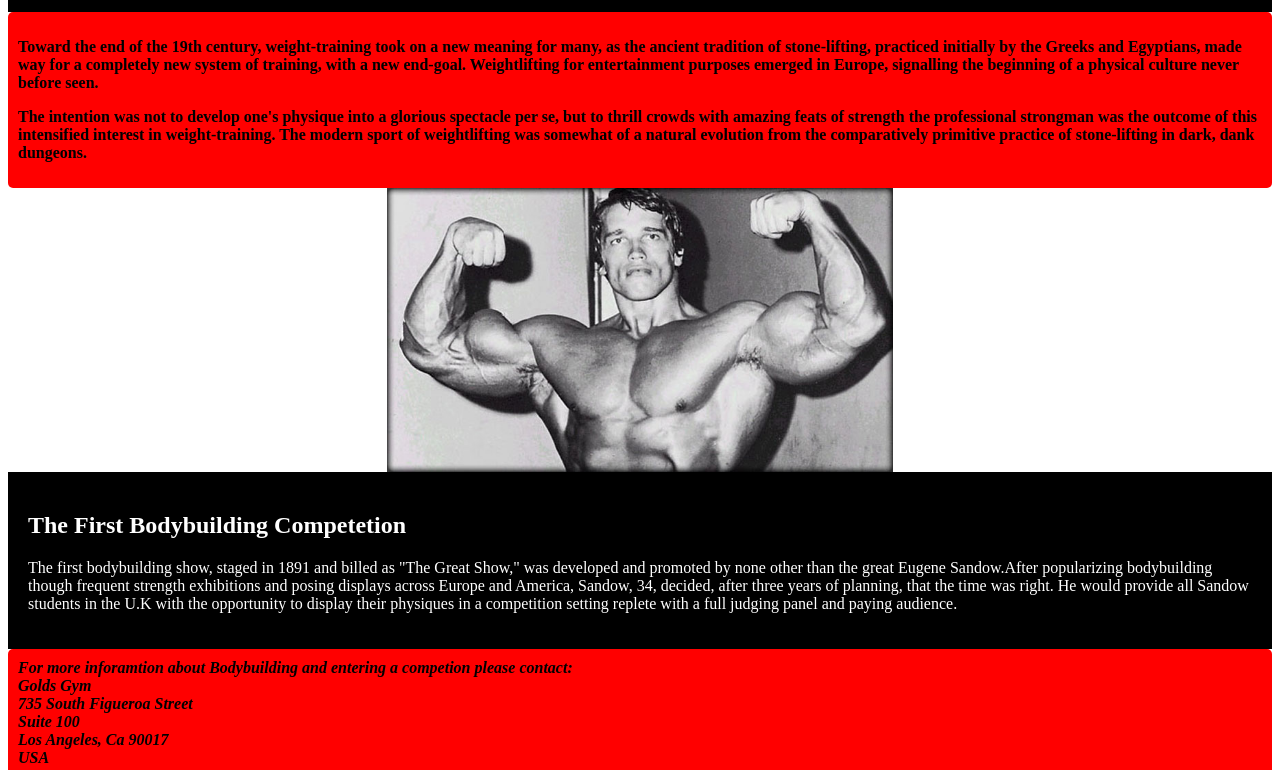
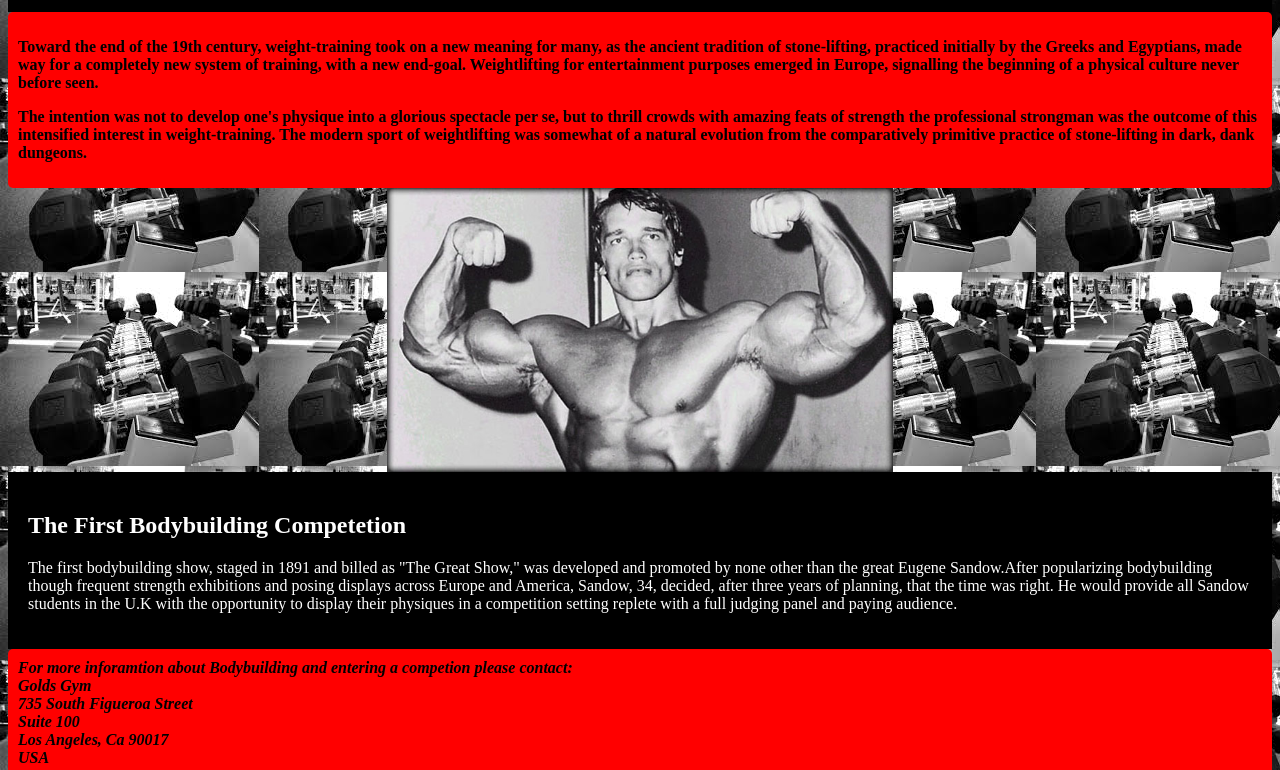
Before and after one commit to Patrickh613/Patrickh613.github.io, a plain HTML site: page index.html in a window 1280 px wide. Shown: the part 116-886 px from the top of the page. Drawn offline with Linux system fonts and the light colour scheme.

Commit message:
adding background photo to webpage

```diff
--- a/style.css
+++ b/style.css
@@ -62,7 +62,7 @@ h1{
 }
 
 body {
-    background-image: url("weights copy.jpg");
+    background-image: url("weights_copy.jpg");
 
 }
 
```
